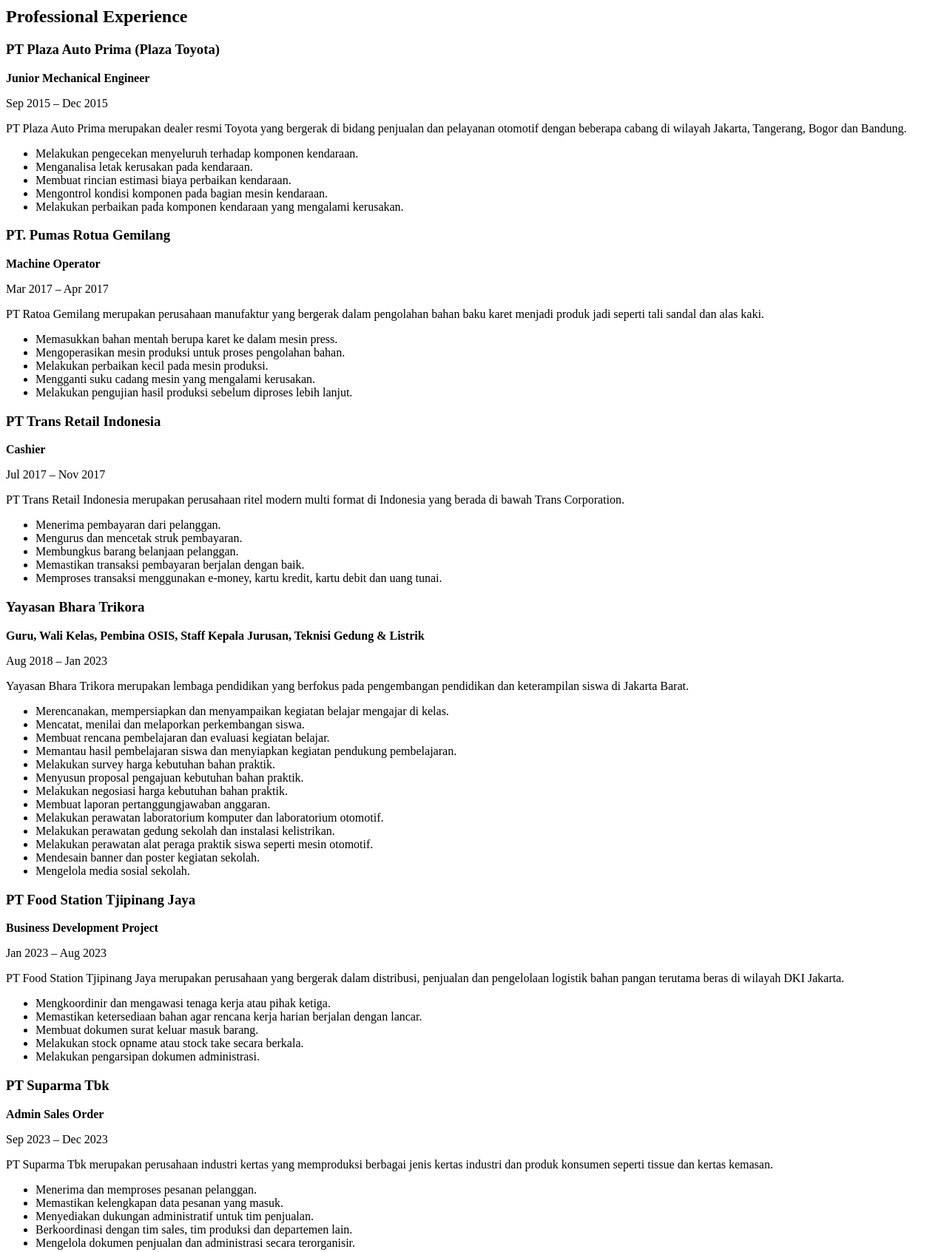
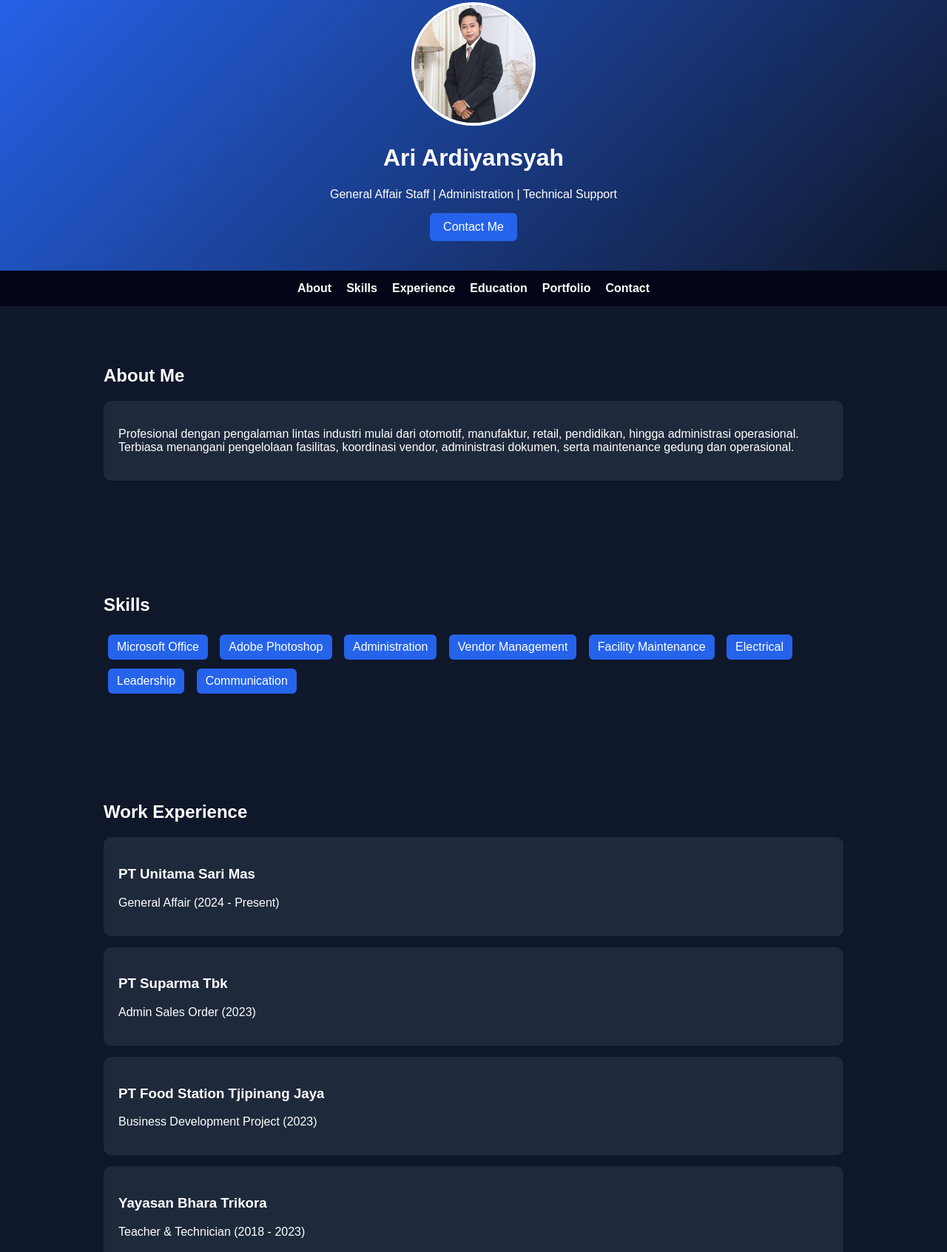
Before and after one commit to ARIARDIYANSYAH/ari-portfolio, a plain HTML site: page index.html in a window 1280 px wide. Shown: the part 37-1730 px from the top of the page at 74% size. Drawn offline with Linux system fonts and the light colour scheme.

Commit message:
Update index.html

````diff
--- a/index.html
+++ b/index.html
@@ -1,198 +1,111 @@
-```html
+<!DOCTYPE html>
+<html lang="id">
+<head>
+<meta charset="UTF-8">
+<meta name="viewport" content="width=device-width, initial-scale=1.0">
+<title>Ari Ardiyansyah Portfolio</title>
+<style>
+body{font-family:Arial,Helvetica,sans-serif;margin:0;background:#0f172a;color:#fff}
+header{padding:40px;text-align:center;background:linear-gradient(135deg,#2563eb,#0f172a)}
+header img{width:160px;border-radius:50%;border:4px solid white}
+nav{display:flex;gap:20px;justify-content:center;background:#020617;padding:15px;position:sticky;top:0}
+nav a{color:white;text-decoration:none;font-weight:bold}
+section{padding:60px 20px;max-width:1000px;margin:auto}
+.card{background:#1e293b;padding:20px;border-radius:10px;margin:15px 0}
+.skills span{display:inline-block;background:#2563eb;padding:8px 12px;margin:6px;border-radius:6px}
+.gallery a{display:block;background:#1e293b;padding:15px;margin:10px 0;border-radius:8px;text-decoration:none;color:white}
+footer{text-align:center;padding:30px;background:#020617}
+button{padding:10px 18px;border:none;border-radius:6px;background:#2563eb;color:white;font-size:16px}
+</style>
+</head>
+<body>
+
+<header>
+<img src="profile.jpg" alt="Ari Ardiyansyah">
+<h1>Ari Ardiyansyah</h1>
+<p>General Affair Staff | Administration | Technical Support</p>
+<a href="#contact"><button>Contact Me</button></a>
+</header>
+
+<nav>
+<a href="#about">About</a>
+<a href="#skills">Skills</a>
+<a href="#experience">Experience</a>
+<a href="#education">Education</a>
+<a href="#portfolio">Portfolio</a>
+<a href="#contact">Contact</a>
+</nav>
+
+<section id="about">
+<h2>About Me</h2>
+<div class="card">
+<p>Profesional dengan pengalaman lintas industri mulai dari otomotif, manufaktur, retail, pendidikan, hingga administrasi operasional. Terbiasa menangani pengelolaan fasilitas, koordinasi vendor, administrasi dokumen, serta maintenance gedung dan operasional.</p>
+</div>
+</section>
+
+<section id="skills">
+<h2>Skills</h2>
+<div class="skills">
+<span>Microsoft Office</span>
+<span>Adobe Photoshop</span>
+<span>Administration</span>
+<span>Vendor Management</span>
+<span>Facility Maintenance</span>
+<span>Electrical</span>
+<span>Leadership</span>
+<span>Communication</span>
+</div>
+</section>
+
 <section id="experience">
+<h2>Work Experience</h2>
+<div class="card">
+<h3>PT Unitama Sari Mas</h3>
+<p>General Affair  (2024 - Present)</p>
+</div>
+<div class="card">
+<h3>PT Suparma Tbk</h3>
+<p>Admin Sales Order (2023)</p>
+</div>
+<div class="card">
+<h3>PT Food Station Tjipinang Jaya</h3>
+<p>Business Development Project (2023)</p>
+</div>
+<div class="card">
+<h3>Yayasan Bhara Trikora</h3>
+<p>Teacher & Technician (2018 - 2023)</p>
+</div>
+</section>
 
-<h2>Professional Experience</h2>
+<section id="education">
+<h2>Education</h2>
+<div class="card">
+<p>S1 Teknik Informatika - Universitas Pamulang</p>
+<p>GPA: 3.18</p>
+</div>
+</section>
 
-<div class="timeline">
+<section id="portfolio">
+<h2>Portfolio & Project Files</h2>
+<p>Semua file project dapat dilihat di Google Drive berikut:</p>
 
-<!-- PLAZA AUTO PRIMA -->
+<div class="gallery">
+<a href="https://drive.google.com/drive/folders/11MqAFFSnsbs7M7uuakKhTTtuAQKbSTOO" target="_blank">Open Portfolio Folder</a>
+</div>
+</section>
 
-<div class="timeline-item">
-<div class="timeline-dot"></div>
-<div class="timeline-content">
+<section id="contact">
+<h2>Contact</h2>
+<div class="card">
+<p>Phone: 0882-1169-9767</p>
+<p>Email: ariardiansyah34@gmail.com</p>
+<p>LinkedIn: https://www.linkedin.com/in/ari-ardiyansyah-s-kom-9152b51a0/</p>
+</div>
+</section>
 
-<h3>PT Plaza Auto Prima (Plaza Toyota)</h3>
-<p><b>Junior Mechanical Engineer</b></p>
-<p>Sep 2015 – Dec 2015</p>
+<footer>
+<p>© 2026 Ari Ardiyansyah Portfolio</p>
+</footer>
 
-<p>
-PT Plaza Auto Prima merupakan dealer resmi Toyota yang bergerak di bidang penjualan dan pelayanan otomotif dengan beberapa cabang di wilayah Jakarta, Tangerang, Bogor dan Bandung.
-</p>
-
-<ul>
-<li>Melakukan pengecekan menyeluruh terhadap komponen kendaraan.</li>
-<li>Menganalisa letak kerusakan pada kendaraan.</li>
-<li>Membuat rincian estimasi biaya perbaikan kendaraan.</li>
-<li>Mengontrol kondisi komponen pada bagian mesin kendaraan.</li>
-<li>Melakukan perbaikan pada komponen kendaraan yang mengalami kerusakan.</li>
-</ul>
-
-</div>
-</div>
-
-<!-- ROTUA GEMILANG -->
-
-<div class="timeline-item">
-<div class="timeline-dot"></div>
-<div class="timeline-content">
-
-<h3>PT. Pumas Rotua Gemilang </h3>
-<p><b>Machine Operator</b></p>
-<p>Mar 2017 – Apr 2017</p>
-
-<p>
-PT Ratoa Gemilang merupakan perusahaan manufaktur yang bergerak dalam pengolahan bahan baku karet menjadi produk jadi seperti tali sandal dan alas kaki.
-</p>
-
-<ul>
-<li>Memasukkan bahan mentah berupa karet ke dalam mesin press.</li>
-<li>Mengoperasikan mesin produksi untuk proses pengolahan bahan.</li>
-<li>Melakukan perbaikan kecil pada mesin produksi.</li>
-<li>Mengganti suku cadang mesin yang mengalami kerusakan.</li>
-<li>Melakukan pengujian hasil produksi sebelum diproses lebih lanjut.</li>
-</ul>
-
-</div>
-</div>
-
-<!-- TRANS RETAIL -->
-
-<div class="timeline-item">
-<div class="timeline-dot"></div>
-<div class="timeline-content">
-
-<h3>PT Trans Retail Indonesia</h3>
-<p><b>Cashier</b></p>
-<p>Jul 2017 – Nov 2017</p>
-
-<p>
-PT Trans Retail Indonesia merupakan perusahaan ritel modern multi format di Indonesia yang berada di bawah Trans Corporation.
-</p>
-
-<ul>
-<li>Menerima pembayaran dari pelanggan.</li>
-<li>Mengurus dan mencetak struk pembayaran.</li>
-<li>Membungkus barang belanjaan pelanggan.</li>
-<li>Memastikan transaksi pembayaran berjalan dengan baik.</li>
-<li>Memproses transaksi menggunakan e-money, kartu kredit, kartu debit dan uang tunai.</li>
-</ul>
-
-</div>
-</div>
-
-<!-- BHARA TRIKORA -->
-
-<div class="timeline-item">
-<div class="timeline-dot"></div>
-<div class="timeline-content">
-
-<h3>Yayasan Bhara Trikora</h3>
-<p><b>Guru, Wali Kelas, Pembina OSIS, Staff Kepala Jurusan, Teknisi Gedung & Listrik</b></p>
-<p>Aug 2018 – Jan 2023</p>
-
-<p>
-Yayasan Bhara Trikora merupakan lembaga pendidikan yang berfokus pada pengembangan pendidikan dan keterampilan siswa di Jakarta Barat.
-</p>
-
-<ul>
-<li>Merencanakan, mempersiapkan dan menyampaikan kegiatan belajar mengajar di kelas.</li>
-<li>Mencatat, menilai dan melaporkan perkembangan siswa.</li>
-<li>Membuat rencana pembelajaran dan evaluasi kegiatan belajar.</li>
-<li>Memantau hasil pembelajaran siswa dan menyiapkan kegiatan pendukung pembelajaran.</li>
-<li>Melakukan survey harga kebutuhan bahan praktik.</li>
-<li>Menyusun proposal pengajuan kebutuhan bahan praktik.</li>
-<li>Melakukan negosiasi harga kebutuhan bahan praktik.</li>
-<li>Membuat laporan pertanggungjawaban anggaran.</li>
-<li>Melakukan perawatan laboratorium komputer dan laboratorium otomotif.</li>
-<li>Melakukan perawatan gedung sekolah dan instalasi kelistrikan.</li>
-<li>Melakukan perawatan alat peraga praktik siswa seperti mesin otomotif.</li>
-<li>Mendesain banner dan poster kegiatan sekolah.</li>
-<li>Mengelola media sosial sekolah.</li>
-</ul>
-
-</div>
-</div>
-
-<!-- FOOD STATION -->
-
-<div class="timeline-item">
-<div class="timeline-dot"></div>
-<div class="timeline-content">
-
-<h3>PT Food Station Tjipinang Jaya</h3>
-<p><b>Business Development Project</b></p>
-<p>Jan 2023 – Aug 2023</p>
-
-<p>
-PT Food Station Tjipinang Jaya merupakan perusahaan yang bergerak dalam distribusi, penjualan dan pengelolaan logistik bahan pangan terutama beras di wilayah DKI Jakarta.
-</p>
-
-<ul>
-<li>Mengkoordinir dan mengawasi tenaga kerja atau pihak ketiga.</li>
-<li>Memastikan ketersediaan bahan agar rencana kerja harian berjalan dengan lancar.</li>
-<li>Membuat dokumen surat keluar masuk barang.</li>
-<li>Melakukan stock opname atau stock take secara berkala.</li>
-<li>Melakukan pengarsipan dokumen administrasi.</li>
-</ul>
-
-</div>
-</div>
-
-<!-- SUPARMA -->
-
-<div class="timeline-item">
-<div class="timeline-dot"></div>
-<div class="timeline-content">
-
-<h3>PT Suparma Tbk</h3>
-<p><b>Admin Sales Order</b></p>
-<p>Sep 2023 – Dec 2023</p>
-
-<p>
-PT Suparma Tbk merupakan perusahaan industri kertas yang memproduksi berbagai jenis kertas industri dan produk konsumen seperti tissue dan kertas kemasan.
-</p>
-
-<ul>
-<li>Menerima dan memproses pesanan pelanggan.</li>
-<li>Memastikan kelengkapan data pesanan yang masuk.</li>
-<li>Menyediakan dukungan administratif untuk tim penjualan.</li>
-<li>Berkoordinasi dengan tim sales, tim produksi dan departemen lain.</li>
-<li>Mengelola dokumen penjualan dan administrasi secara terorganisir.</li>
-</ul>
-
-</div>
-</div>
-
-<!-- UNITAMA -->
-
-<div class="timeline-item">
-<div class="timeline-dot"></div>
-<div class="timeline-content">
-
-<h3>PT Unitama Sari Mas</h3>
-<p><b>General Affair Staff</b></p>
-<p>Mar 2024 – Present</p>
-
-<p>
-PT Unitama Sari Mas merupakan perusahaan yang memproduksi produk kebutuhan rumah tangga seperti kapur barus dan pengharum ruangan dengan brand Dahlia, Seagull dan Minie Puff.
-</p>
-
-<ul>
-<li>Membuat daftar vendor yang bekerja sama dengan perusahaan.</li>
-<li>Mengontrol pekerjaan cleaning service (OB, OG dan receptionist).</li>
-<li>Membuat laporan pengadaan barang dan jasa secara efektif dan efisien.</li>
-<li>Memastikan kebersihan lingkungan kerja seperti ruang kerja, lobby dan area perusahaan.</li>
-<li>Memastikan perawatan dan pemeliharaan kendaraan operasional berjalan dengan baik.</li>
-<li>Melakukan monitoring penggunaan kendaraan operasional dan ruang rapat.</li>
-<li>Melakukan koordinasi dengan departemen terkait dalam perbaikan fasilitas perusahaan.</li>
-<li>Mengusulkan pengadaan perbaikan gedung dan kebutuhan rumah tangga perusahaan.</li>
-<li>Berkordinasi dengan tim security dalam pelaksanaan sistem keamanan perusahaan.</li>
-</ul>
-
-</div>
-</div>
-
-</div>
-
-</section>
-```
+</body>
+</html>
````
